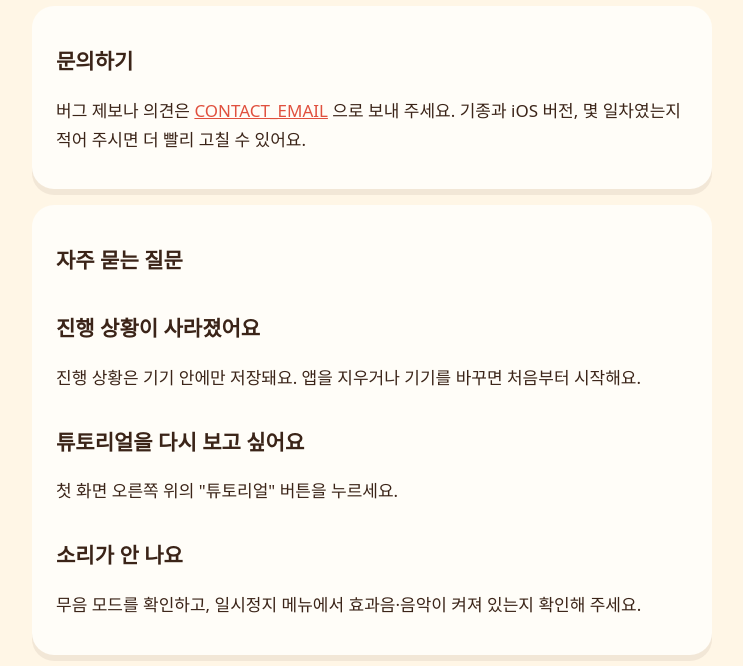
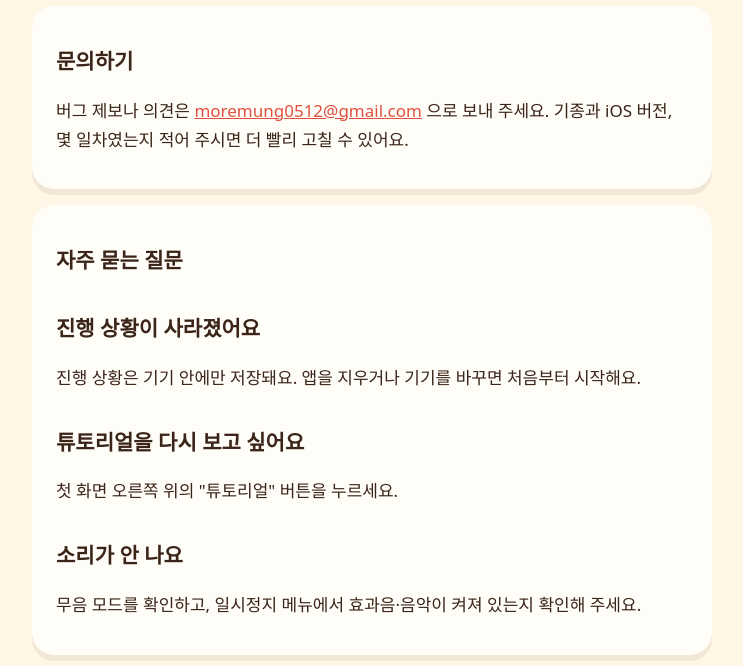
Before and after one commit to ydzero0512/alley-ramen-policy, a plain HTML site: page index.html in a window 1280 px wide. Shown: the part 134-800 px from the top of the page, without its empty margins (268-1011 px from the left). Drawn offline with Linux system fonts and the light colour scheme.

Commit message:
Add contact email to support page
Co-Authored-By: Claude Opus 5.5 <noreply@anthropic.com>
Claude-Session: https://claude.ai/code/session_01J9uoZwJ9d4ysGdvyS56p6m

```diff
--- a/index.html
+++ b/index.html
@@ -15,8 +15,7 @@
 
   <section>
     <h2>문의하기</h2>
-    <!-- TODO: 공개해도 되는 연락용 이메일로 바꿔 주세요 -->
-    <p>버그 제보나 의견은 <a href="mailto:CONTACT_EMAIL">CONTACT_EMAIL</a> 으로 보내 주세요. 기종과 iOS 버전, 몇 일차였는지 적어 주시면 더 빨리 고칠 수 있어요.</p>
+    <p>버그 제보나 의견은 <a href="mailto:moremung0512@gmail.com">moremung0512@gmail.com</a> 으로 보내 주세요. 기종과 iOS 버전, 몇 일차였는지 적어 주시면 더 빨리 고칠 수 있어요.</p>
   </section>
 
   <section>
```
